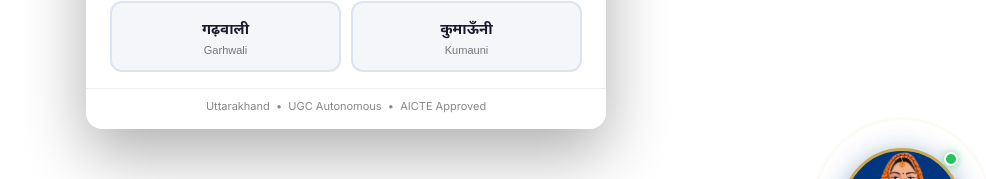
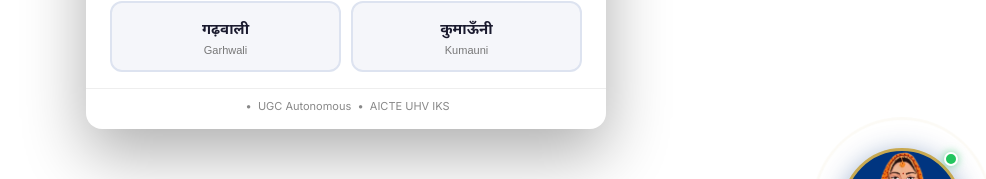
Before and after one commit to phartyaldiksha05-ux/Multilingual-college-chatbot, a React (Create React App) app in the folder frontend/diksha-chat/: page / in a window 1280 px wide. Shown: the part 480-659 px from the top of the page, without its empty margins (294-1280 px from the left). Built offline with nearby package versions, Linux system fonts and the light colour scheme.

Commit message:
Update App.js

```diff
--- a/frontend/diksha-chat/src/App.js
+++ b/frontend/diksha-chat/src/App.js
@@ -931,7 +931,7 @@ const handleAdmissionSelect = (query, label) => {
             </div>
 
             <p className="popup-footer">
-               Uttarakhand &nbsp;•&nbsp; UGC Autonomous &nbsp;•&nbsp; AICTE Approved
+               &nbsp;•&nbsp; UGC Autonomous &nbsp;•&nbsp; AICTE UHV IKS
             </p>
           </div>
         </div>
```
